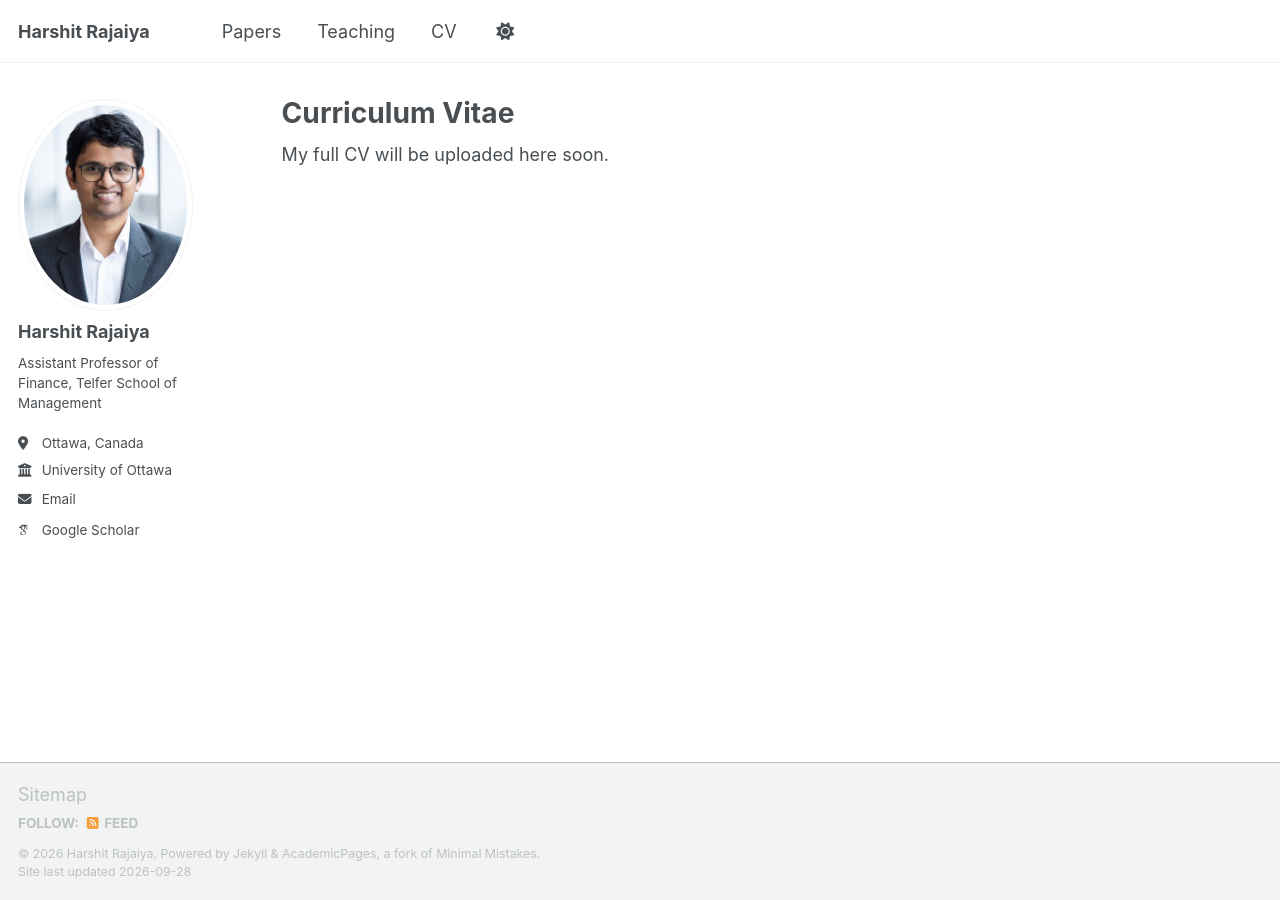
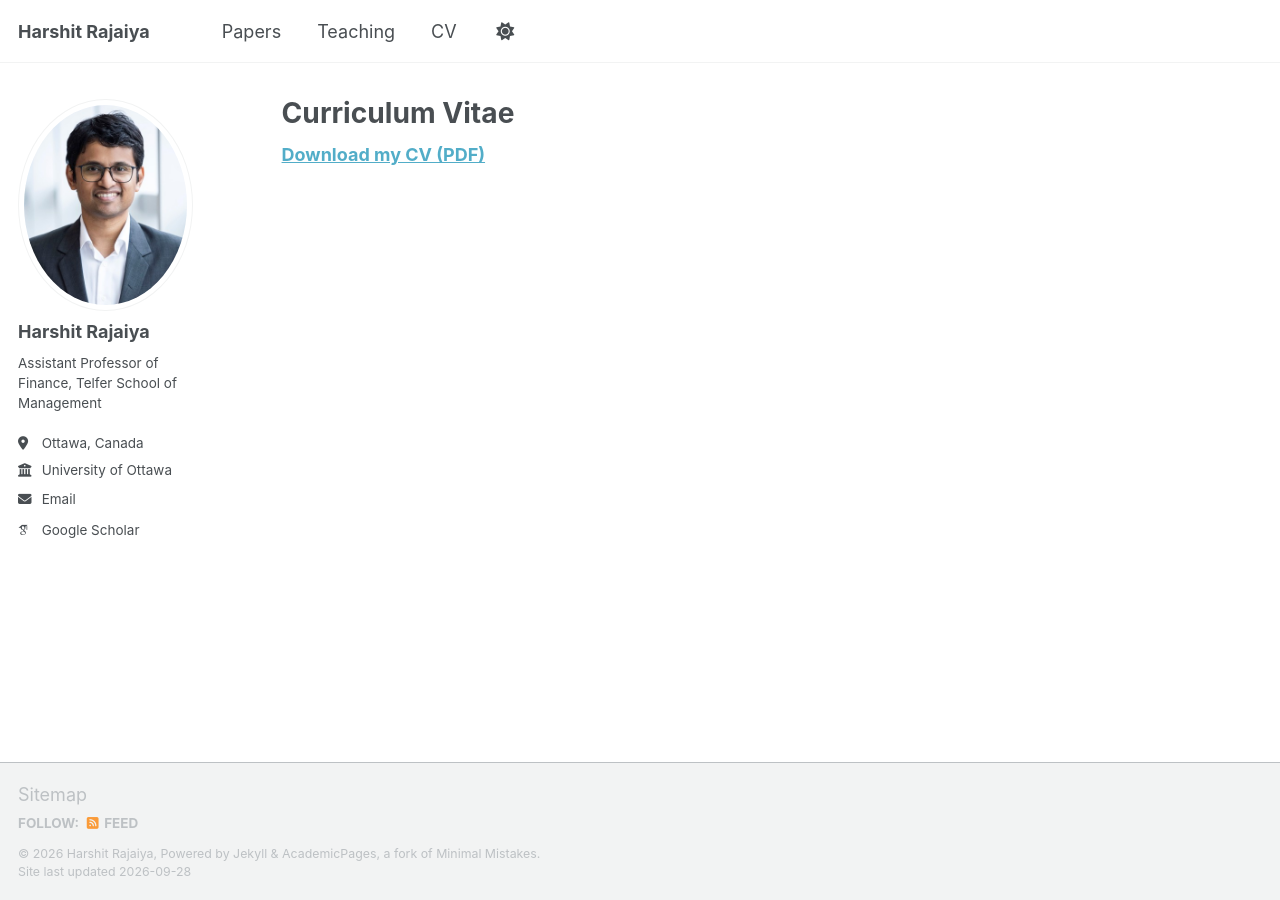
Before and after one commit to hrajaiya/harshitrajaiya.github.io, a Jekyll site: the page built from _pages/cv.md, in a window 1280 px wide. Built offline with Jekyll 4.4.1, drawn with Linux system fonts in a browser that asks for light colours; some web fonts are replaced; a script that is not in the unit is left out; comment, search, counter and statistics services are not loaded.

Commit message:
Update cv.md

```diff
--- a/_pages/cv.md
+++ b/_pages/cv.md
@@ -5,4 +5,4 @@ permalink: /cv/
 author_profile: true
 ---
 
-My full CV will be uploaded here soon.
+[**Download my CV (PDF)**](/files/CV_Harshit.pdf)
```
